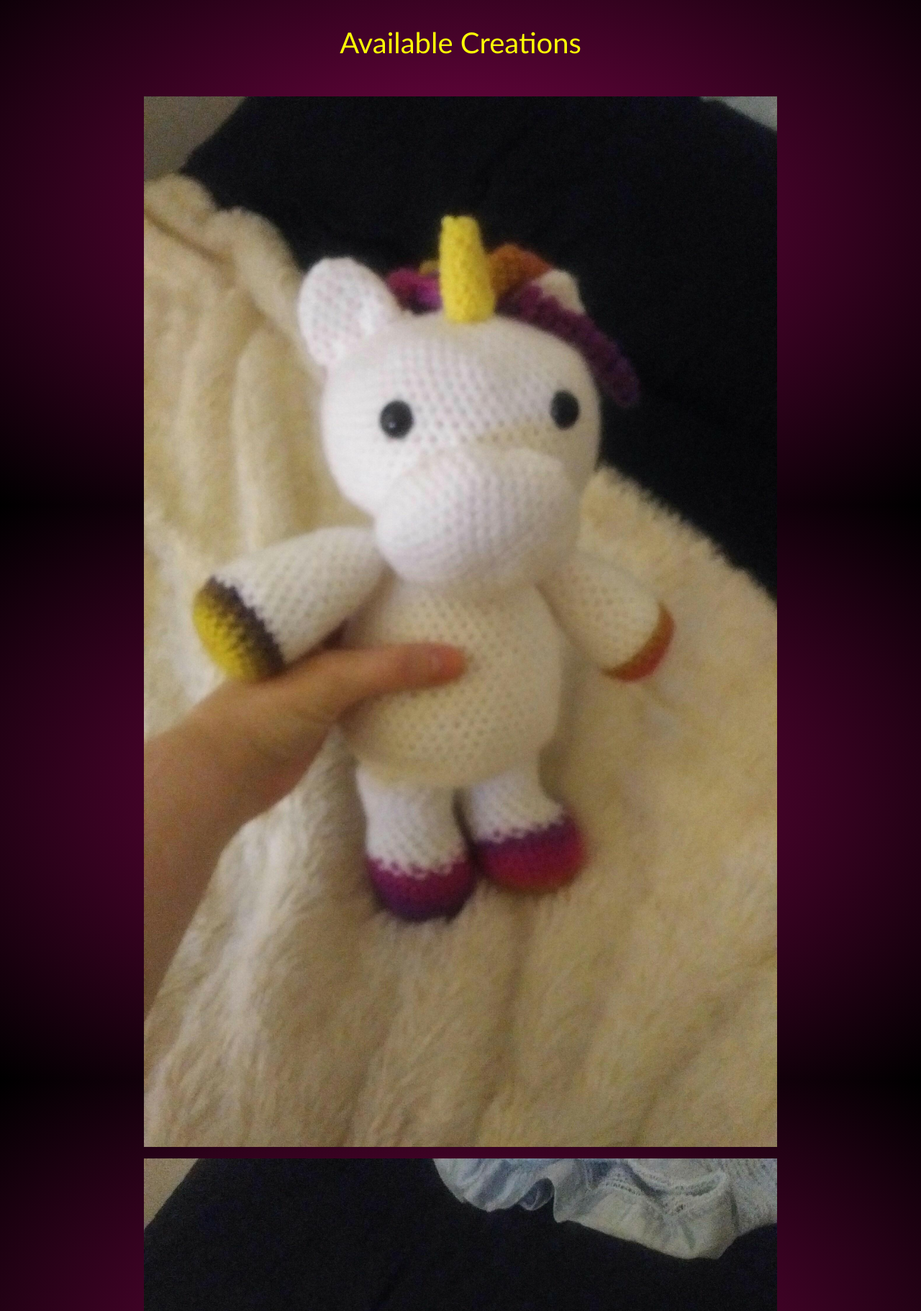
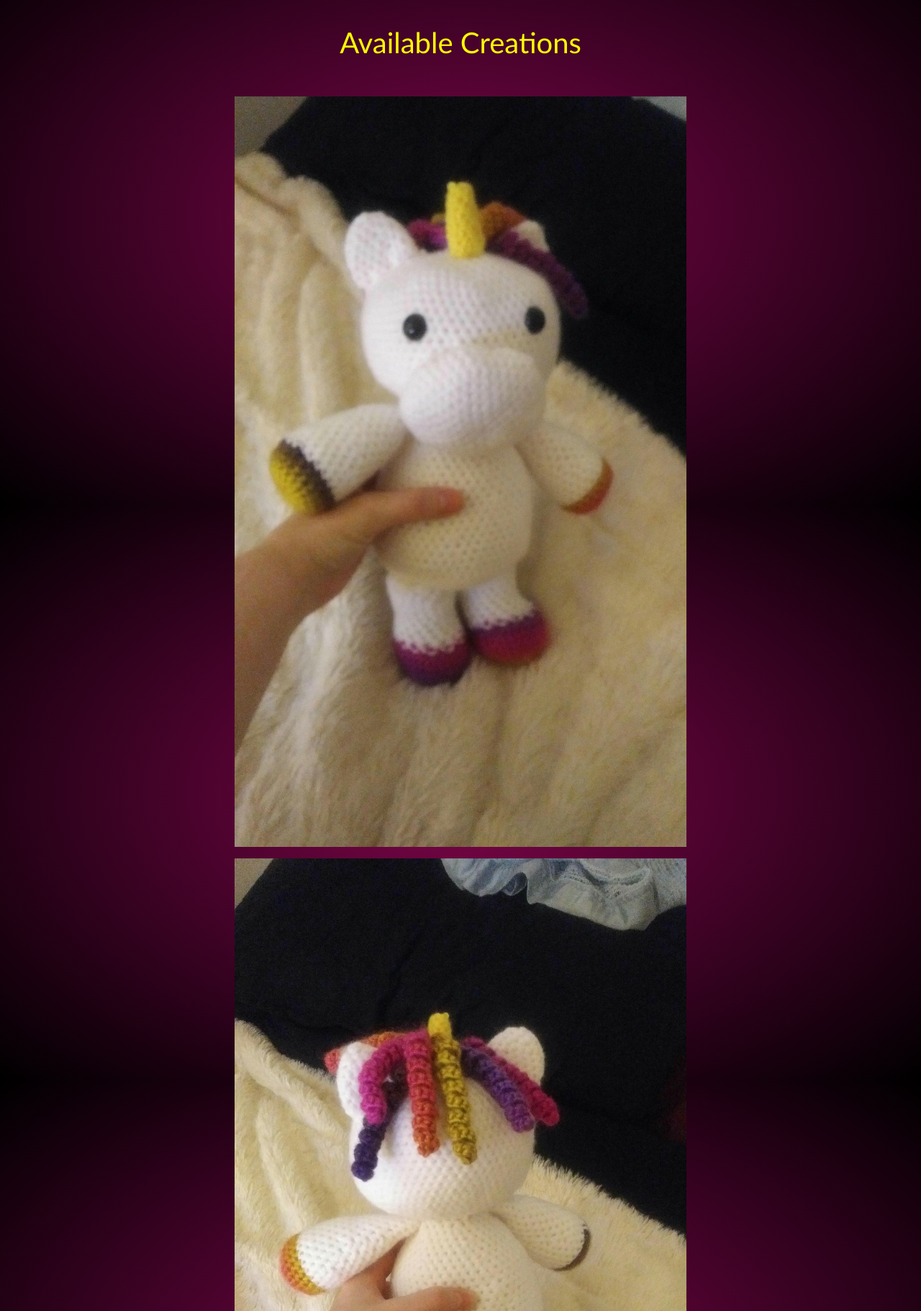
Before and after one commit to AlanaRosen/portfolio_website_python, a Flask app: page /crochet in a window 1280 px wide. Shown: the part 98-1920 px from the top of the page at 72% size. Run offline with Flask 2, Linux system fonts and the light colour scheme; some libraries are stand-ins or nearby versions.

Commit message:
alter AC img style width

```diff
--- a/templates/crochet/available_creations.html
+++ b/templates/crochet/available_creations.html
@@ -14,11 +14,11 @@
   <div class="container-fluid"> <!--allows columns (text or image) to expand or shrink with screen-->
     <div class="row"> <!--groups together the two images, description, and price-->
       <a data-toggle="modal" data-target="#modal_unicorn_front" href="/static/img/unicorn front.jpg">
-        <img src="/static/img/unicorn front.jpg" id="unicorn_front" class="col-md-4 mx-auto d-block pt-3" style="width:70%"/>
+        <img src="/static/img/unicorn front.jpg" id="unicorn_front" class="col-md-4 mx-auto d-block pt-3" style="width:50%"/>
       </a>
 
       <a data-toggle="modal" data-target="#modal_unicorn_back" href="/static/img/unicorn back.jpg">
-        <img src="/static/img/unicorn back.jpg" id="unicorn_back" class="col-md-4 mx-auto d-block pt-3" style="width:70%"/>
+        <img src="/static/img/unicorn back.jpg" id="unicorn_back" class="col-md-4 mx-auto d-block pt-3" style="width:50%"/>
       </a>
 
       <div class="col-md-4" id="description_price"> <!--defines the container size of the text and when to change layout for smaller screen-->
```
